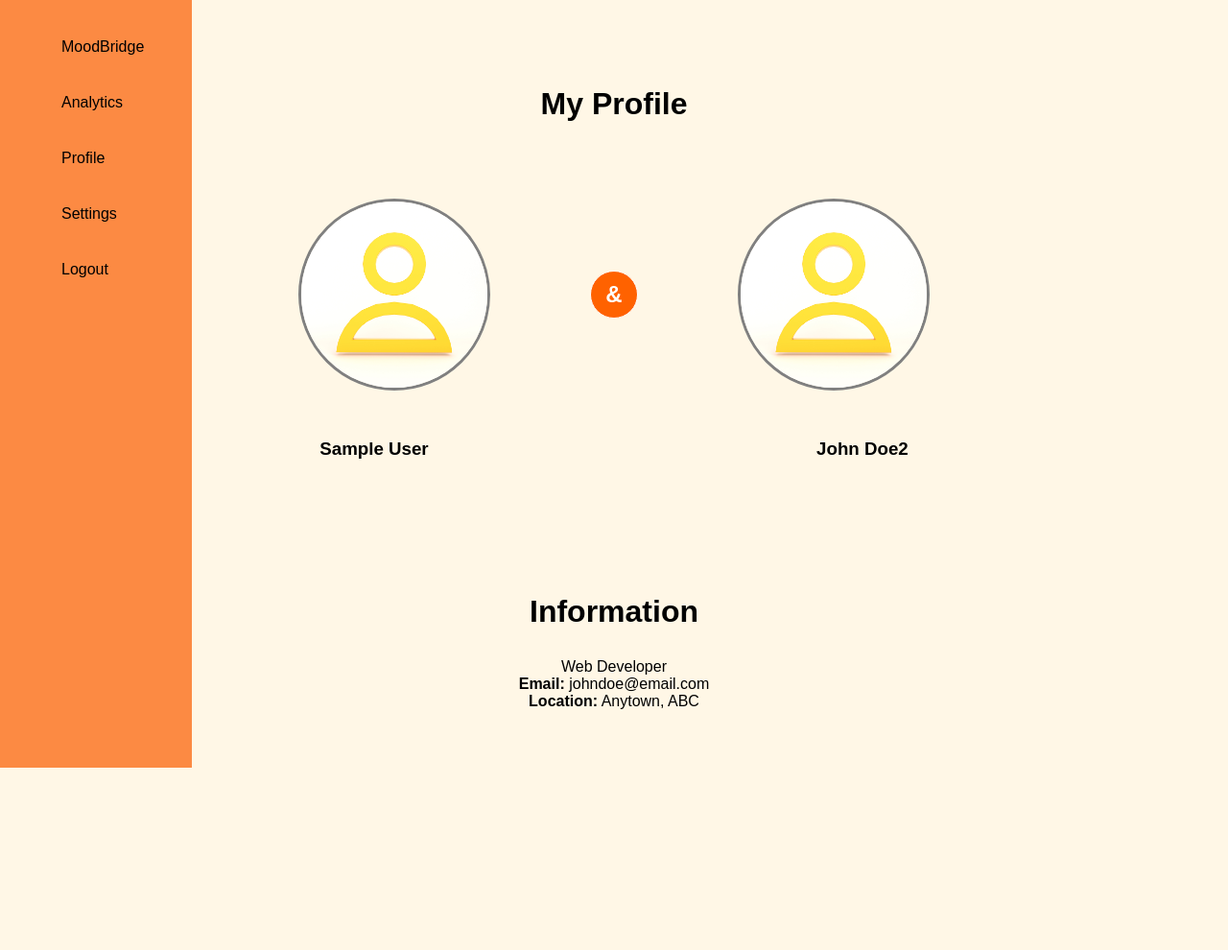
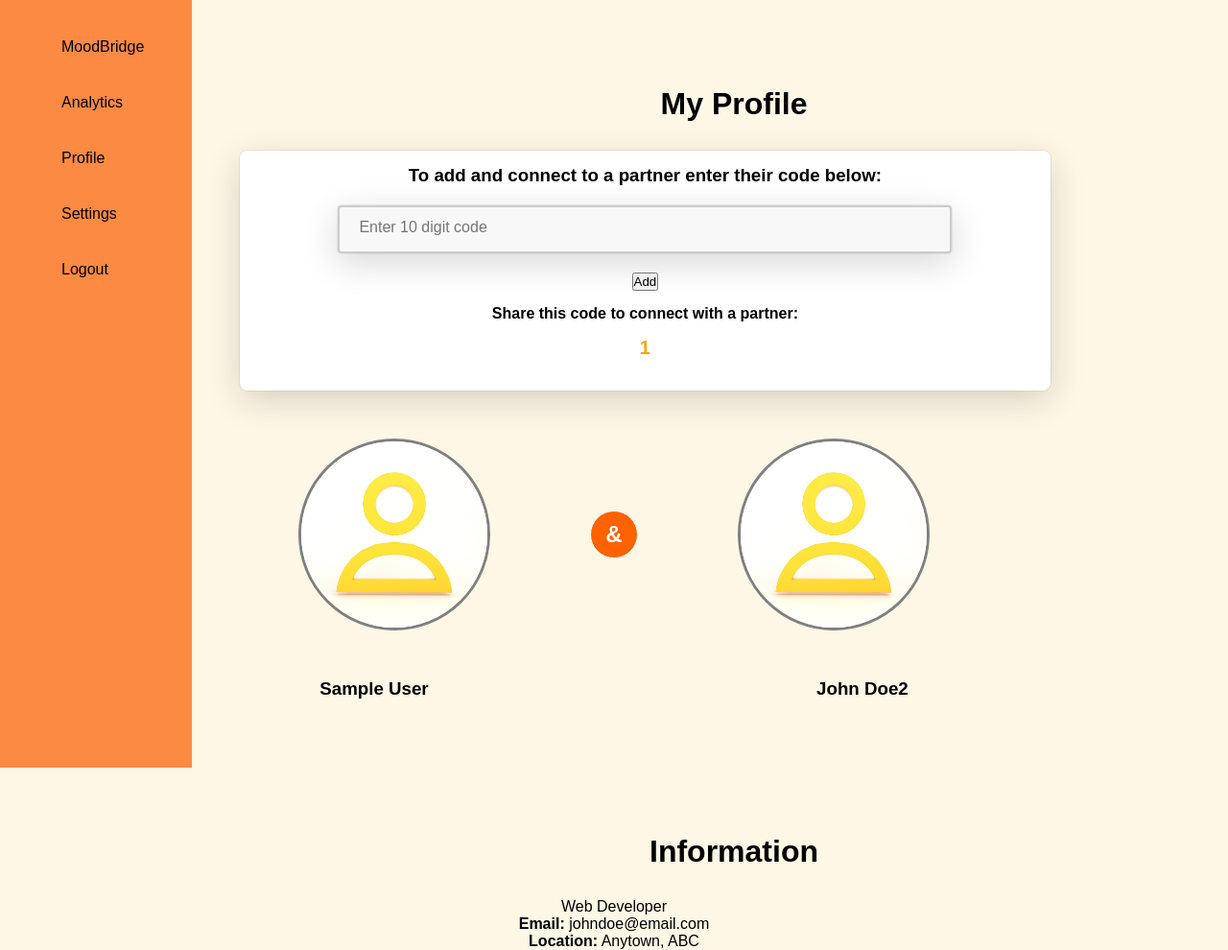
Before and after one commit to KharaFalcon/moodBridge, a PHP site: page /profile.php in a window 1280 px wide. Shown: the whole page at 96% size. Before the commit the page ends 800 px from the top, so only its background shows below. Run offline with PHP 8.4, Linux system fonts and the light colour scheme; the visitor is signed in with stand-in values (Sample User, id 1); tables that the repository leaves empty or names only in its code hold one stand-in row (values such as "Sample post").

Commit message:
added frontend code for partner code connectivity

```diff
--- a/css/styles.css
+++ b/css/styles.css
@@ -508,6 +508,7 @@ padding-bottom: 50px;
 /*PROFILE*/
 .profile h1 {
     margin-top: 50px;
+    margin-left: 250px;
 }
 
 #yourImg {
@@ -549,6 +550,45 @@ padding-bottom: 50px;
 .info {
     margin-top: 100px;
 }
+
+.partnerCodeContainer {
+    width: 66vw;
+    height: 250px;
+    background-color: white;
+    margin-left: 250px;
+    border-radius: 8px;
+    box-shadow: rgba(0, 0, 0, 0.16) 0px 10px 36px 0px, rgba(0, 0, 0, 0.06) 0px 0px 0px 1px;
+    }
+.partnerCodeText {
+    order:1;
+    margin-top: 15px;
+}
+
+.partnerCodeInput {
+    height: 50px;
+    width: 50vw;
+    order: 2;
+    margin: 20px;
+}
+.partnerAddBtn {
+    order: 3;
+}
+
+#partnerInputContainer {
+    display: flex;
+    flex-direction: column;
+    align-items: center;
+}
+
+h4 {
+    margin-top: 15px;
+}
+
+#shareId {
+    color: orange;
+    font-size: 20px;
+}
+
 
 /* ANALYTICS */
 .chart-container {
--- a/js/script.js
+++ b/js/script.js
@@ -99,6 +99,7 @@ cells.forEach(cell => {
         });
     });
 });
+
 
 
 function displayEmotion(emotionIds) {
--- a/moodmeter.php
+++ b/moodmeter.php
@@ -1,7 +1,5 @@
 <?php
 session_start();
-
-
 ?>
 
 <!DOCTYPE html>
@@ -129,5 +127,4 @@ session_start();
         </div>
     </div>
 </body>
-
 </html>
--- a/profile.php
+++ b/profile.php
@@ -88,6 +88,15 @@ $conn->close();
 
     <div class="profile">
         <h1>My Profile</h1>
+        <div class="partnerCodeContainer">
+            <div id="partnerInputContainer">
+                <h3 class="partnerCodeText">To add and connect to a partner enter their code below:</h3>
+                <textarea class="partnerCodeInput" placeholder="Enter 10 digit code"></textarea>
+                <button class="partnerAddBtn">Add</button>
+            </div>
+            <h4 class="partnerCodeShare">Share this code to connect with a partner:</h4>
+            <h4 id="shareId"><?php echo $UserID; ?></h4>
+        </div>
         <div class="image-container">
             <img src="img/avatar.png" alt="Profile Picture" id="yourImg" style="width: 200px; border-radius:250px; border: solid grey">
             <h2 class="andSign">&</h2>
```
